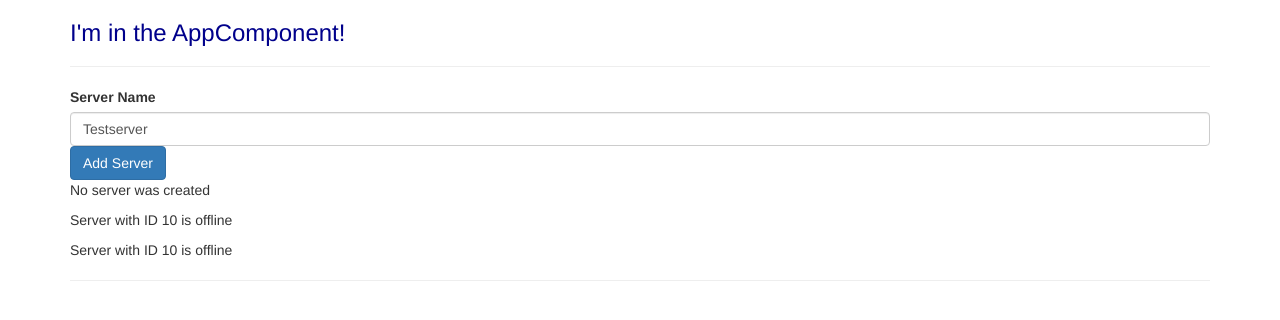
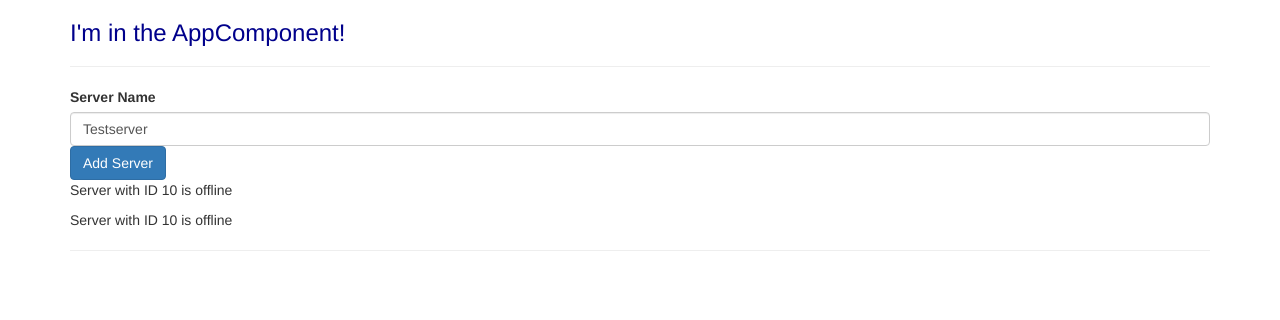
Before and after one commit to rbobko93/angular-course, an Angular app: page / in a window 1280 px wide. Shown: the top 320 px of the page. Built offline with nearby package versions, Linux system fonts and the light colour scheme.

Commit message:
Lesson 35. ngIf

```diff
--- a/src/app/servers/servers.component.html
+++ b/src/app/servers/servers.component.html
@@ -3,11 +3,10 @@
        type="text"
        class="form-control"
        [(ngModel)]="serverName">
-<!--<p>{{serverName}}</p>-->
 <button class="btn btn-primary"
         [disabled]="!allowNewServer"
         (click)="onCreateServer()">Add Server
 </button>
-<p>{{serverCreationStatus}}</p>
+<p *ngIf="serverCreated">Server was created! Server name is {{serverName}}</p>
 <app-server></app-server>
 <app-server></app-server>
--- a/src/app/servers/servers.component.ts
+++ b/src/app/servers/servers.component.ts
@@ -7,8 +7,8 @@
 })
 export class ServersComponent implements OnInit {
   allowNewServer = false;
-  serverCreationStatus = 'No server was created';
   serverName = 'Testserver';
+  serverCreated = false;
 
   constructor() {
     setTimeout(() => {
@@ -20,6 +20,6 @@
   }
 
   onCreateServer() {
-    this.serverCreationStatus = 'Server was created! Name is ' + this.serverName;
+    this.serverCreated = true;
   }
 }
```
